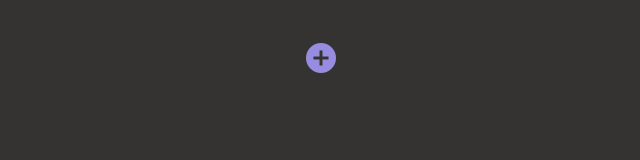
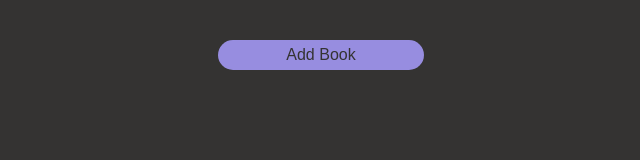
Before and after one commit to rileyloudon/library, a plain HTML site: page index.html in a window 1280 px wide. Shown: the whole page, without its empty margins (319-959 px from the left). Drawn offline with Linux system fonts and the light colour scheme.

Commit message:
improvements to form display

```diff
--- a/index.html
+++ b/index.html
@@ -20,7 +20,10 @@
   </head>
   <body>
     <div id="library">
-      <i class="material-icons md-36 toggle-form">add_circle</i>
+      <div id="toggle-form">
+        <button class="toggle-form-button" type="button">Add Book</button>
+      </div>
+
       <form
         id="add-book"
         autocomplete="off"
@@ -65,7 +68,7 @@
           <i class="material-icons checked">check</i>
         </div>
 
-        <button id="submit" type="submit">Add Book</button>
+        <button class="submit" type="submit">Submit Book</button>
       </form>
     </div>
     <div id="bookshelf">
--- a/scripts/script.js
+++ b/scripts/script.js
@@ -52,7 +52,7 @@ const render = newBook => {
 };
 
 const bookForm = document.getElementById('add-book');
-const toggleForm = document.querySelector('.toggle-form');
+const toggleForm = document.querySelector('.toggle-form-button');
 toggleForm.addEventListener('click', () => {
   if (bookForm.style.display === 'none') {
     bookForm.style.display = 'grid';
--- a/styles/style.css
+++ b/styles/style.css
@@ -16,13 +16,26 @@ body {
   font-size: 36px;
 }
 
-i.toggle-form {
-  cursor: pointer;
+#toggle-form {
+  display: grid;
+  grid-template-columns: repeat(7, 1fr);
+  grid-template-rows: 1fr;
   margin: auto;
   margin-top: 5vh;
-  width: 24px;
-  display: flex;
-  justify-content: center;
+  width: 60vmin;
+}
+
+.toggle-form-button {
+  grid-area: 1 / 3 / 2 / 6;
+  font-size: 1rem;
+  color: var(--dark-main-color);
+  background-color: var(--dark-secondary-color);
+  border: none;
+  box-sizing: border-box;
+  border-radius: 15px;
+  cursor: pointer;
+  width: 100%;
+  height: 150%;
   user-select: none;
 
   -webkit-user-select: none;
@@ -37,6 +50,8 @@ i.toggle-form {
   /* height: 25vh; */
   margin: auto;
   margin-top: 3vh;
+  border: 1px solid var(--dark-secondary-color);
+  box-shadow: 10px 10px 30px 10px rgba(0, 0, 0, 0.5);
 }
 
 /* Text Inputs */
@@ -129,7 +144,7 @@ input[type='checkbox']:checked + label {
 }
 
 /* Submit */
-#submit {
+.submit {
   grid-area: 4 / 3 / 5 / 6;
   color: var(--dark-main-color);
   background-color: var(--dark-secondary-color);
@@ -137,9 +152,10 @@ input[type='checkbox']:checked + label {
   box-sizing: border-box;
   border-radius: 15px;
   width: 100%;
-  height: 100%;
+  height: 75%;
   font-size: 1rem;
   cursor: pointer;
+  margin-bottom: 25px;
 }
 
 /* Books Submitted */
```
